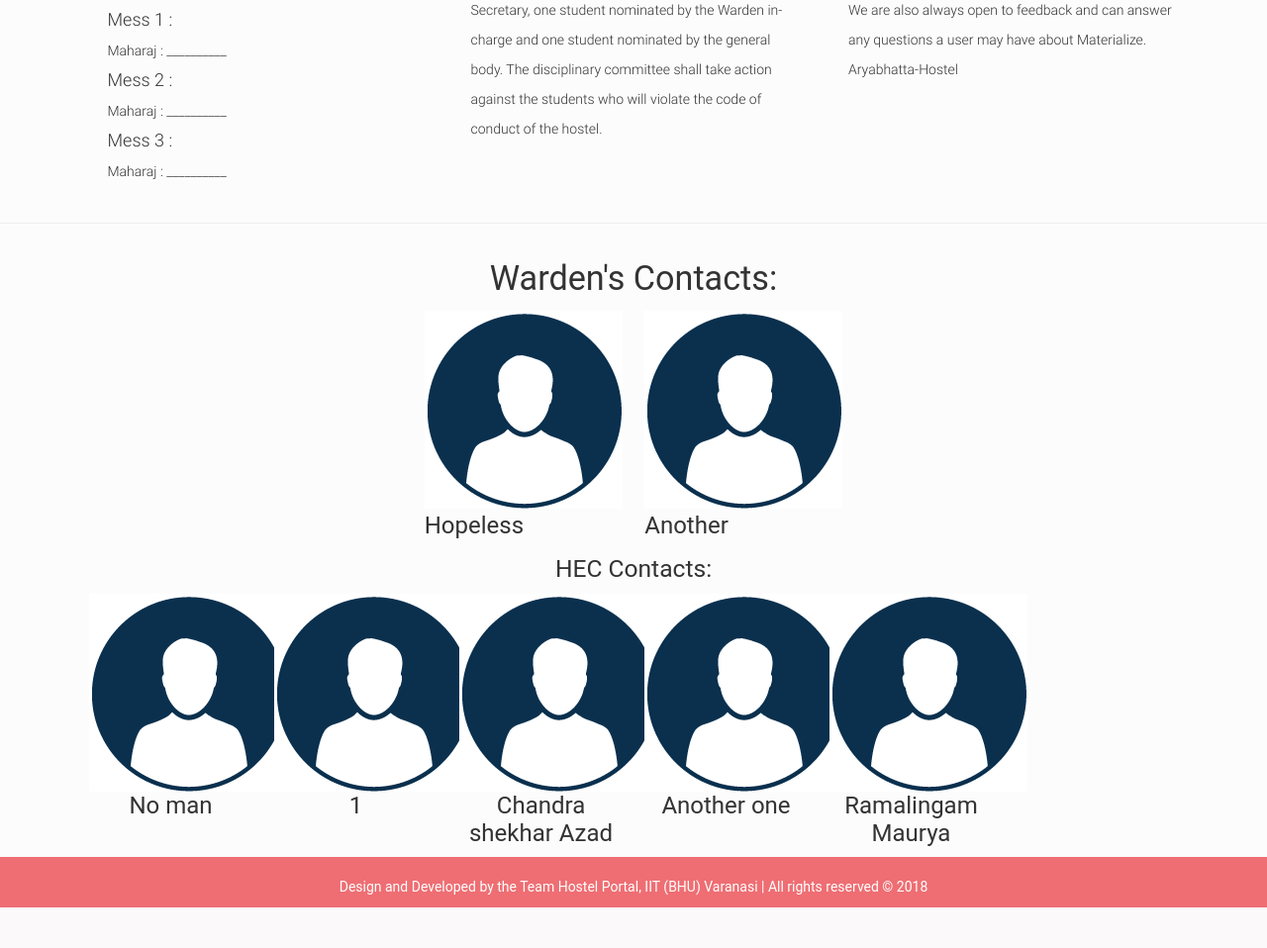
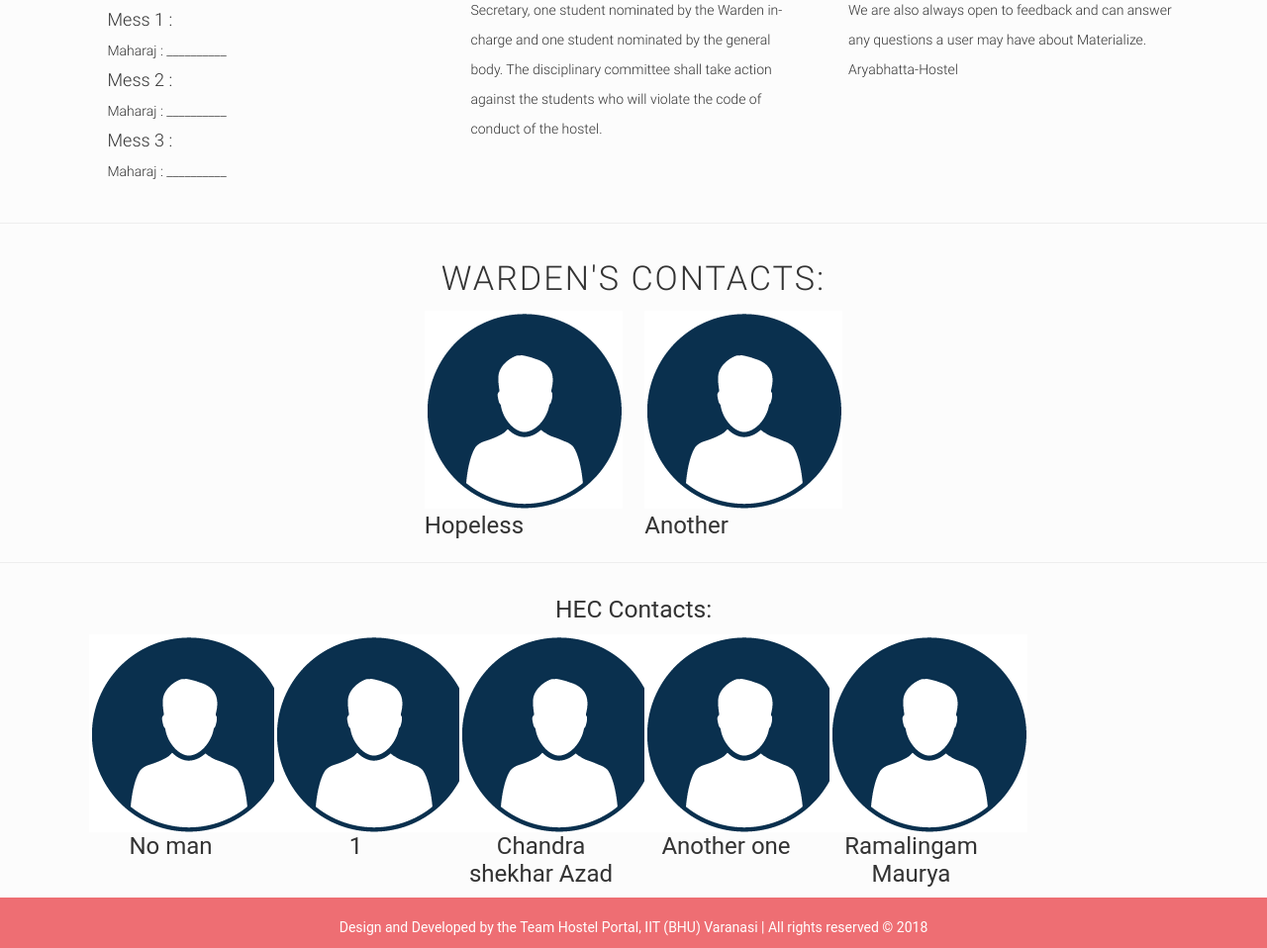
Before and after one commit to PratikshitSingh/Forums, a Django app: page /student/notifications/1/ in a window 1280 px wide. Shown: the part 1600-2558 px from the top of the page at 99% size. Before the commit the page ends 2517 px from the top, so only its background shows below. Run offline with Django 3.2, Linux system fonts and the light colour scheme; data comes from the database, SQL or seed files in the repository; some libraries are stand-ins or nearby versions; some web fonts are replaced.

Commit message:
UI improvements

```diff
--- a/student/static/css/style.css
+++ b/student/static/css/style.css
@@ -141,7 +141,10 @@ section{
 
 
 section h4 {
-  text-align: center;
+    text-align: center;
+    letter-spacing: 2px;
+    text-transform: uppercase;
+    font-weight: 300;
 }
 
 .container{
--- a/student/templates/student/hostel.html
+++ b/student/templates/student/hostel.html
@@ -231,6 +231,7 @@ spinner.setAttribute("style","-webkit-transform: rotateY("+ angle +"deg); -moz-t
         {% endfor %}
       </div>
     </section>
+    <hr>
 
     <section class="container warden-contact">
       <h5 align="center">HEC Contacts:<h5>
```
